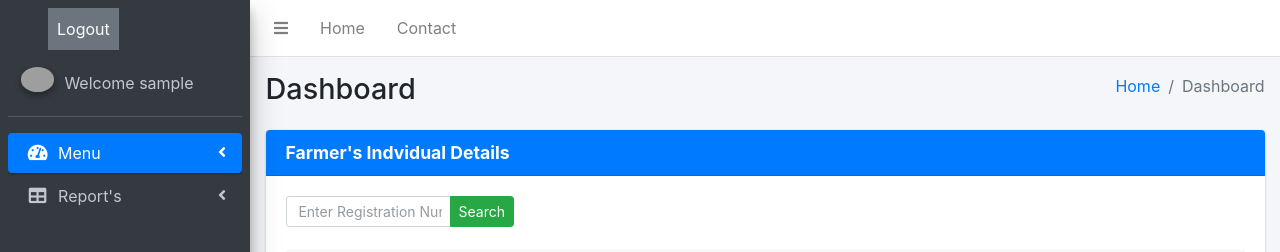
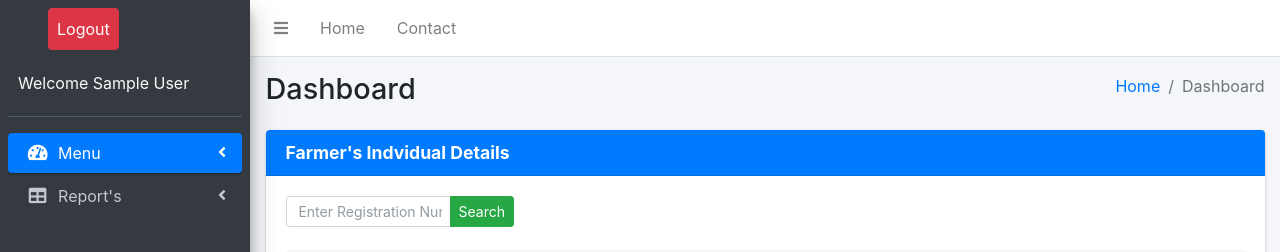
Before and after one commit to Rameshwar-Chavan/Sericulture, a Django app: page / in a window 1280 px wide. Shown: the top 252 px of the page. Run offline with Django 3.2, Linux system fonts and the light colour scheme; the visitor is signed in with stand-in values (Sample User, id 1); data that the repository does not hold is empty; some libraries are stand-ins or nearby versions; grey boxes are pictures that could not be loaded.

Commit message:
modified temp

```diff
--- a/templates/index.html
+++ b/templates/index.html
@@ -55,7 +55,7 @@
   <!-- Main Sidebar Container -->
   <aside class="main-sidebar sidebar-dark-primary elevation-4">
     <!-- Brand Logo -->
-   <p class="mt-2 ml-5"><a href=" {% url 'user_logout' %} " class="btn btn-secondary btn-flat pl-2 pr-2 pt-2 pb-2">
+   <p class="mt-2 ml-5"><a href=" {% url 'user_logout' %} " class="btn btn-danger pl-2 pr-2 pt-2 pb-2">
       <span>Logout</span>
     </a></p>
 
@@ -63,11 +63,11 @@
     <div class="sidebar">
       <!-- Sidebar user panel (optional) -->
       <div class="user-panel mt-3 pb-3 mb-3 d-flex">
-        <div class="image">
+        {% comment %} <div class="image">
           <img src=" {% static 'dist/img/avatar.png' %} " class="img-circle elevation-2" alt="User Image">
-        </div>
+        </div> {% endcomment %}
         <div class="info">
-          <a href="" class="d-block">Welcome {{request.user}}</a>
+          <a href="" class="d-block text text-light">Welcome {{request.user.first_name}} {{request.user.last_name}}</a>
         </div>
       </div>
 
```
